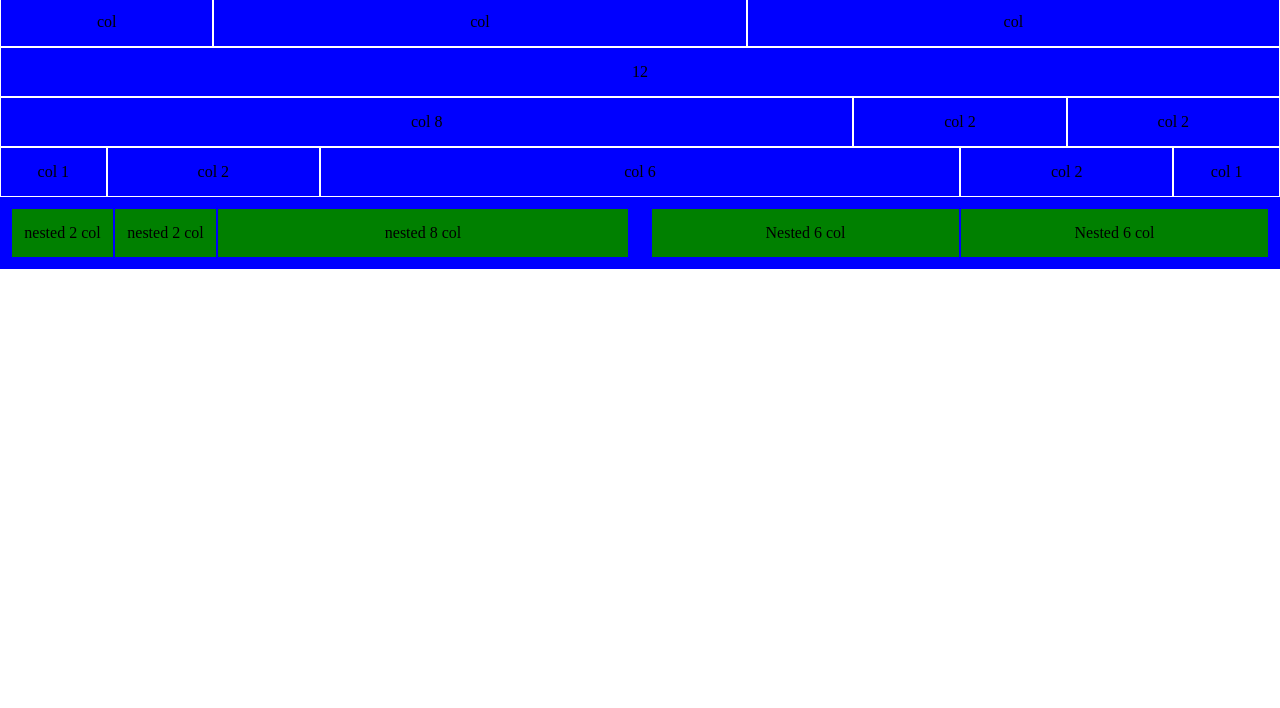
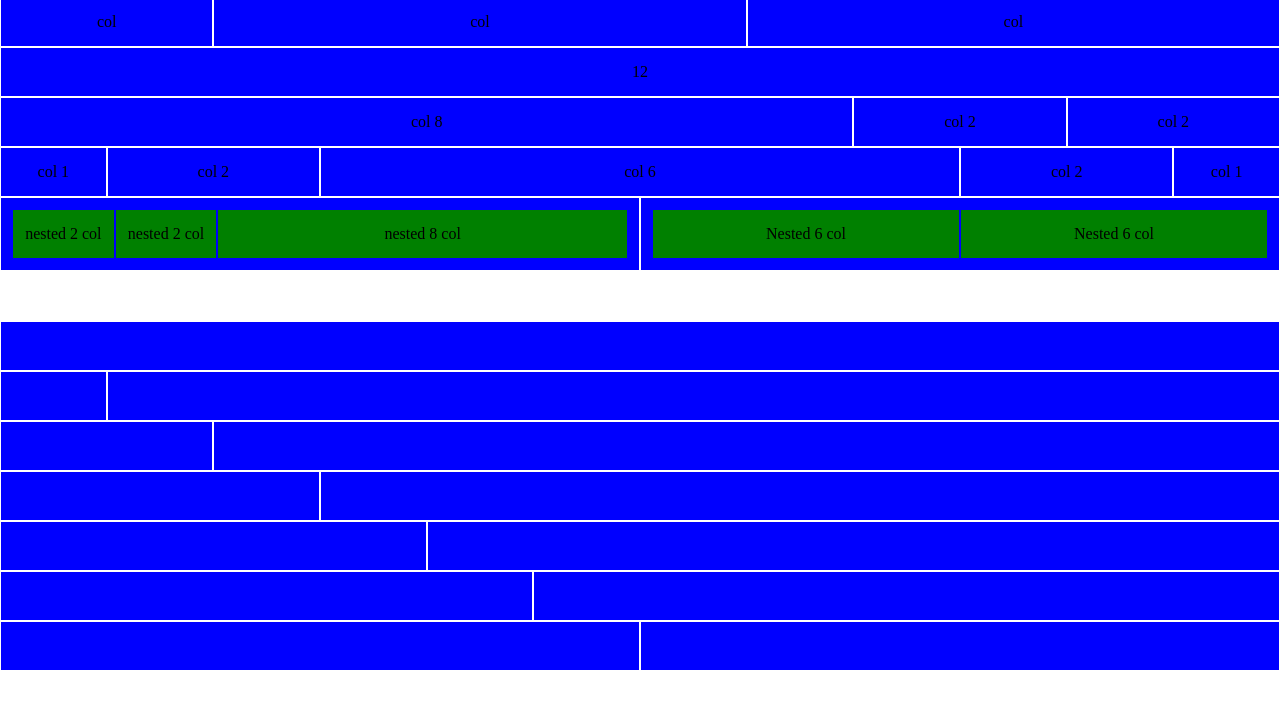
Before and after one commit to belca97/html-css-12bool, a plain HTML site: page index.html in a window 1280 px wide. Shown: the part 90-798 px from the top of the page. Drawn offline with Linux system fonts and the light colour scheme.

Commit message:
Fine secondo container

```diff
--- a/12bool.css
+++ b/12bool.css
@@ -6,6 +6,7 @@
 
 .container {
     margin: 0 auto;
+    margin-bottom: 50px;
 }
 
 
--- a/index.html
+++ b/index.html
@@ -4,12 +4,14 @@
     <meta charset="UTF-8">
     <meta http-equiv="X-UA-Compatible" content="IE=edge">
     <meta name="viewport" content="width=device-width, initial-scale=1.0">
-    <title>Document</title>
+    <title>Bootstrap</title>
     <link rel="stylesheet" href="style.css">
     <link rel="stylesheet" href="12bool.css">
 </head>
 <body>
     <h1>Esercizio per casa</h1>
+
+    <!-- inizio primo container  -->
     <section class="container">
         <div class="row">
             <div class="col-1">
@@ -158,7 +160,7 @@
         </div>
 
         <div class="row">
-            <div class="col-6 padding-10">
+            <div class="col-6 padding-10 border-white">
                 <div class="box border-blue">
                     <div class="col-2">
                         <div class="box green">
@@ -180,7 +182,7 @@
                 </div>
             </div>
 
-            <div class="col-6 padding-10">
+            <div class="col-6 padding-10 border-white">
                 <div class="box border-blue">
                     <div class="col-6">
                         <div class="box green">
@@ -198,5 +200,47 @@
         </div>
     </section>
 
+     <!-- fine primo container  -->
+
+     <!-- inizio secondo container  -->
+
+     <section class="container">
+         <div class="row">
+             <div class="col-12 border-white"></div>
+         </div>
+
+         <div class="row">
+             <div class="col-1 border-white"></div>
+            <div class="col-11 border-white"></div>
+        </div>
+
+        <div class="row">
+            <div class="col-2 border-white"></div>
+           <div class="col-10 border-white"></div>
+       </div>
+
+            <div class="row">
+                <div class="col-3 border-white"></div>
+            <div class="col-9 border-white"></div>
+        </div>
+
+        <div class="row">
+            <div class="col-4 border-white"></div>
+            <div class="col-8 border-white"></div>
+        </div>
+
+        <div class="row">
+            <div class="col-5 border-white"></div>
+            <div class="col-7 border-white"></div>
+        </div>
+
+        <div class="row">
+            <div class="col-6 border-white"></div>
+            <div class="col-6 border-white"></div>
+        </div>
+     </section>
+
+     <!-- fine secondo container -->
+
 </body>
 </html>
--- a/style.css
+++ b/style.css
@@ -21,3 +21,7 @@
 .border-blue{
     border: 1px solid blue;
 }
+
+.border-white{
+    border: 1px solid white;
+}
```
